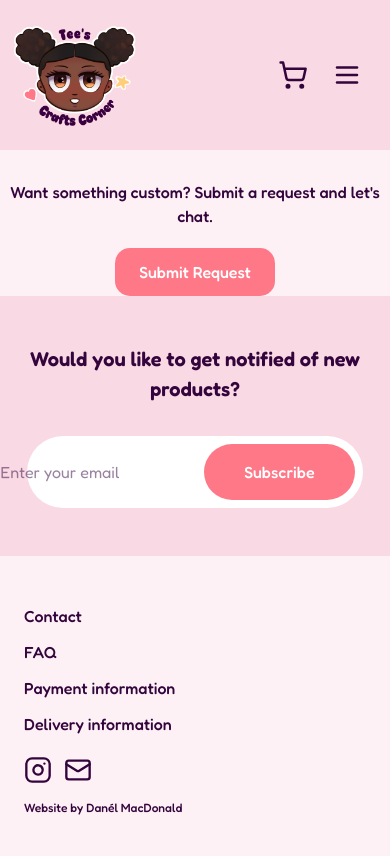
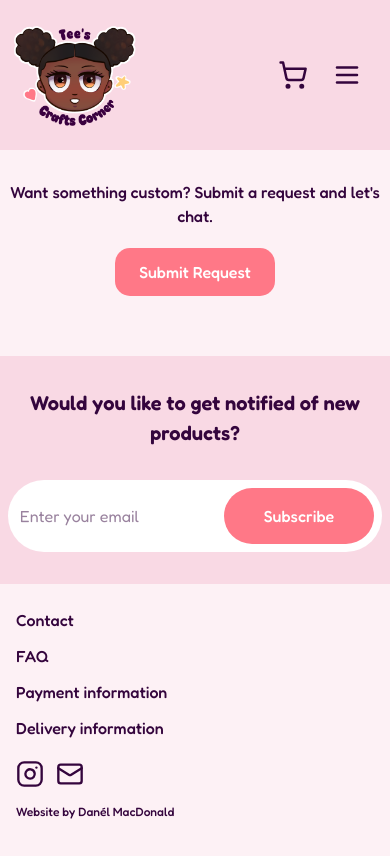
Before and after one commit to danelmacdonald/tcc, an Angular app in the folder tcc-product-website/: page / in a window 390 px wide. Shown: the top 856 px of the page. Built offline with nearby package versions, Linux system fonts and the light colour scheme.

Commit message:
Fixes some spacing issues on mobile.

```diff
--- a/tcc-product-website/src/app/app.component.html
+++ b/tcc-product-website/src/app/app.component.html
@@ -1,9 +1,8 @@
 <body class="flex flex-col min-h-screen">
     <app-navbar> </app-navbar>
 
-    <main class="main flex-grow">
-        <div
-            class="pt-[30px] md:pr-[30px] pb-[20px] text-[var(--color-text-dark)] font-medium text-center md:text-right">
+    <main class="main flex-grow py-[30px]">
+        <div class="md:pr-[30px] pb-[20px] text-[var(--color-text-dark)] font-medium text-center md:text-right">
             Want
             something
             custom?
--- a/tcc-product-website/src/app/banner/banner.component.html
+++ b/tcc-product-website/src/app/banner/banner.component.html
@@ -1,8 +1,8 @@
-<div class="bg-[var(--color-primary)] text-[var(--color-text-dark)] py-12 px-6 sm:px-12">
+<div class="bg-[var(--color-primary)] text-[var(--color-text-dark)] py-8">
 
-  <div class="font-semibold text-[20px] text-center pb-8">Would you like to get notified of new products?</div>
+  <div class="font-semibold text-[20px] text-center pb-8 px-4">Would you like to get notified of new products?</div>
 
-  <div class="flex items-center justify-end p-2 bg-white rounded-full w-[98%] md:w-[90%] lg:w-[70%] xl:w-[60%] mx-auto">
+  <div class="flex items-center justify-end p-2 bg-white rounded-full w-[96%] md:w-[90%] lg:w-[70%] xl:w-[60%] mx-auto">
     <input type="text" placeholder="Enter your email"
       class="flex-1 px-3 bg-transparent outline-none text-[var(--color-text-dark)]" />
     <button
--- a/tcc-product-website/src/app/footer/footer.component.html
+++ b/tcc-product-website/src/app/footer/footer.component.html
@@ -1,4 +1,4 @@
-<footer class="bg-[var(--color-secondary)] text-[var(--color-text-dark)] py-12 px-6 sm:px-12">
+<footer class="bg-[var(--color-secondary)] text-[var(--color-text-dark)] py-6 px-4 sm:px-8">
   <div class="grid grid-cols-1 md:grid-cols-2">
 
     <div class="flex flex-col gap-3">
```
